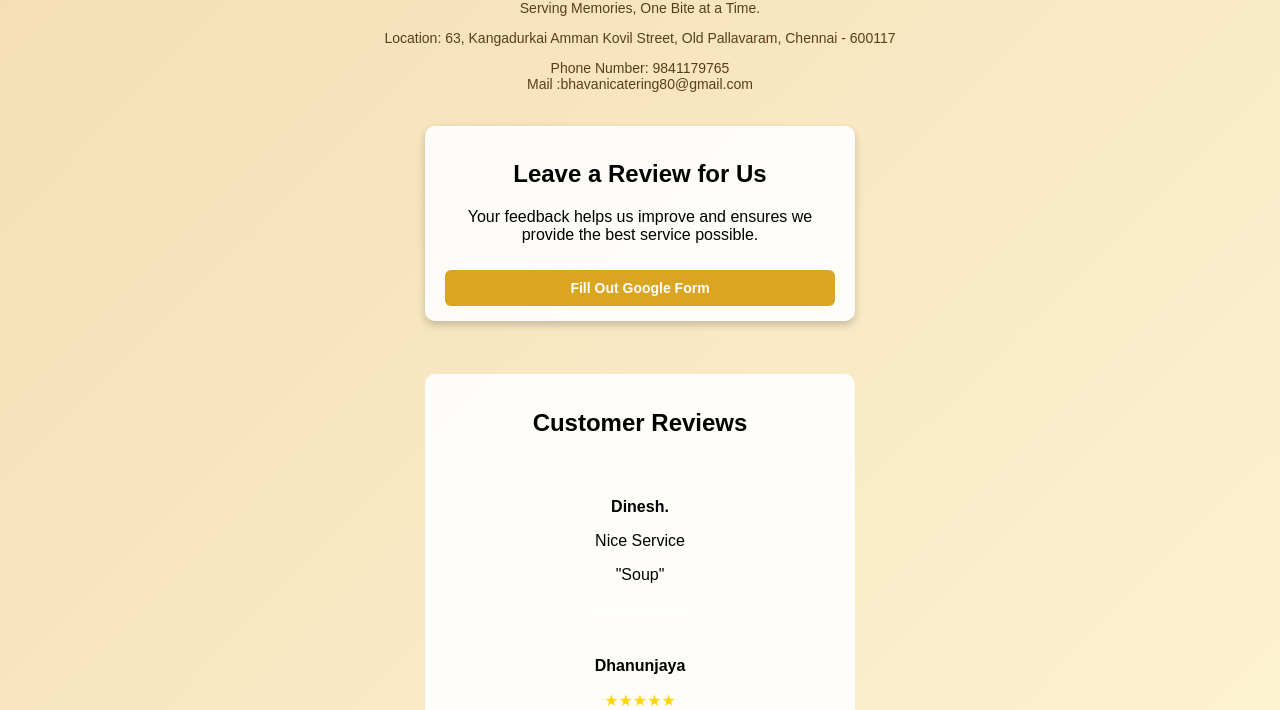
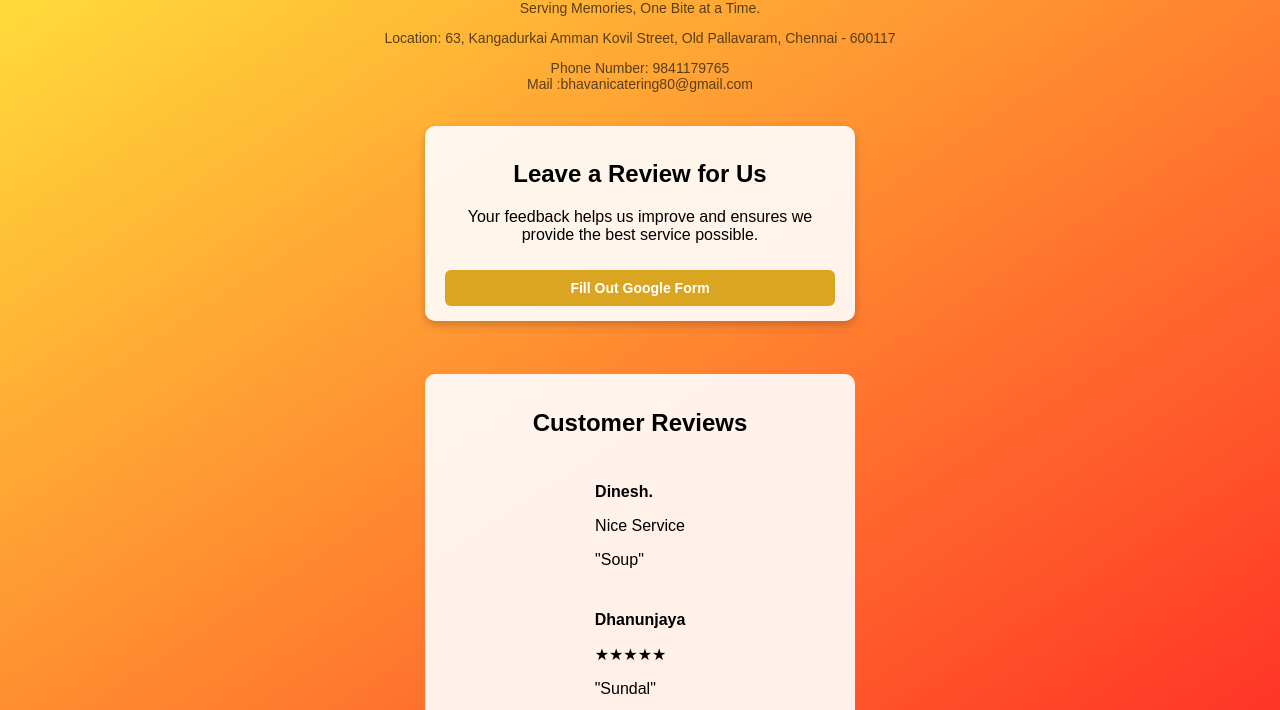
Before and after one commit to Mogee0/bcsreview, a plain HTML site: page index.html in a window 1280 px wide. Shown: the part 90-800 px from the top of the page. Drawn offline with Linux system fonts and the light colour scheme.

Commit message:
Update style.css

```diff
--- a/style.css
+++ b/style.css
@@ -1,26 +1,3 @@
-
-        body {
-            font-family: Arial, sans-serif;
-            background: linear-gradient(to right, #3c1053, #ad5389);
-            color:brown ;
-            text-align: center;
-            padding: 20px;
-        }
-        .review-container {
-            max-width: 600px;
-            margin: auto;
-            background: rgba(255, 255, 255, 0.1);
-            padding: 20px;
-            border-radius: 10px;
-        }
-        .review {
-            border-bottom: 1px solid rgba(255, 255, 255, 0.2);
-            padding: 15px 0;
-        }
-        .stars {
-            color: gold;
-        }
-
 body {
     font-family: 'Poppins', sans-serif;
     display: flex;
@@ -28,7 +5,8 @@ body {
     align-items: center;
     justify-content: center;
     padding: 20px;
-    background: linear-gradient(135deg, #F5DEB3, #FFF8DC);
+    background-color: #FFE53B;
+background-image: linear-gradient(147deg, #FFE53B 0%, #FF2525 78%);
     color: black;
 
 }
```
